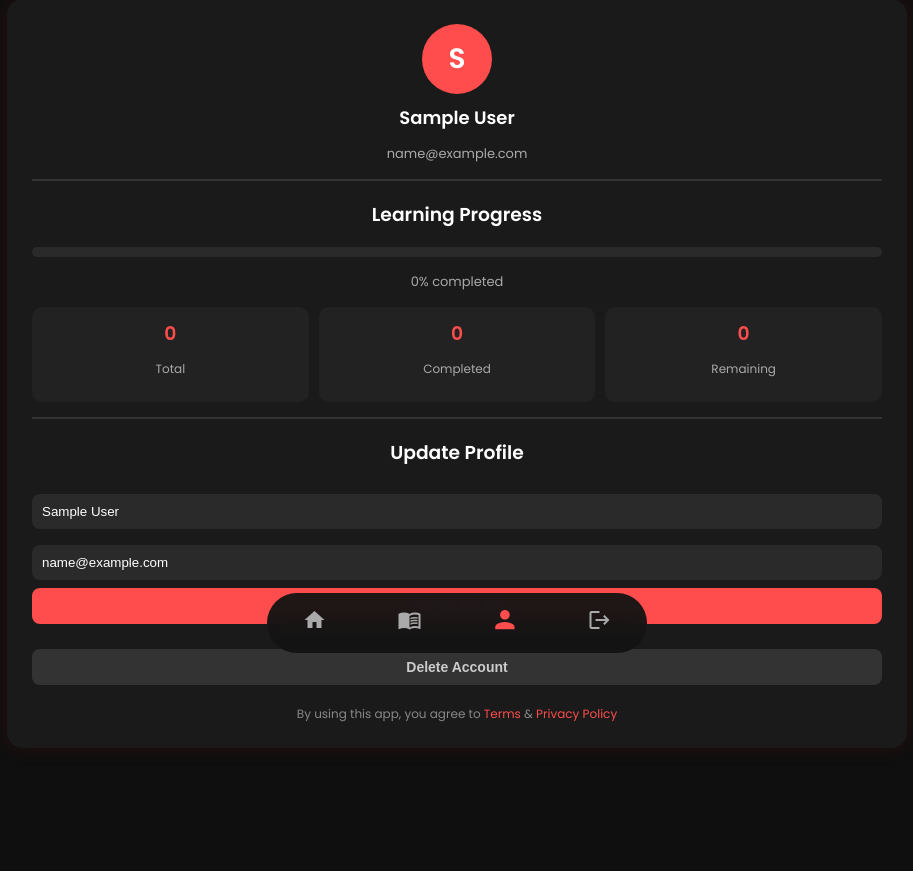
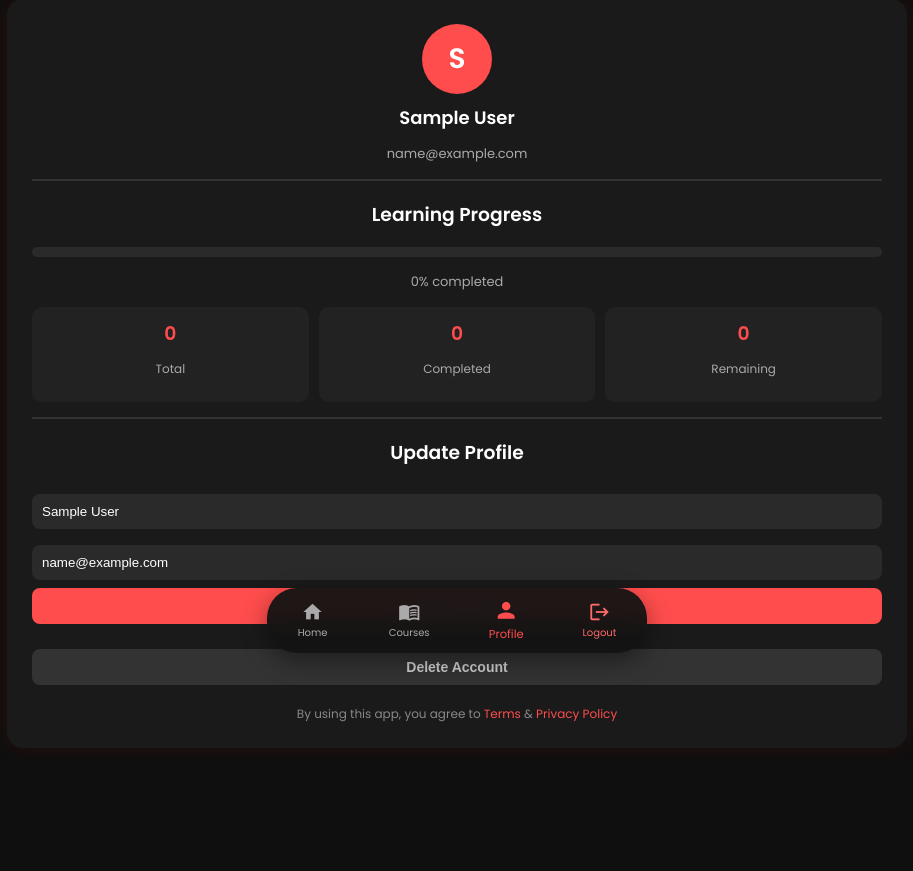
Before and after one commit to Rahul-web087/GyanaGhar, a Flask app: page /profile in a window 1280 px wide. Shown: the part 132-1003 px from the top of the page, without its empty margins (183-1096 px from the left). Run offline with Flask 3, Linux system fonts and the light colour scheme; the visitor is signed in with stand-in values (Sample User, id 1); data that the repository does not hold is empty.

Commit message:
fix base file

```diff
--- a/static/style.css
+++ b/static/style.css
@@ -254,6 +254,8 @@ input:focus, select:focus, textarea:focus {
 /* ========================= */
 /* BOTTOM NAV */
 /* ========================= */
+/* Bottom Navigation */
+
 .bottom-nav {
     position: fixed;
     bottom: 15px;
@@ -261,30 +263,56 @@ input:focus, select:focus, textarea:focus {
     transform: translateX(-50%);
     width: 85%;
     max-width: 380px;
-    height: 60px;
+    height: 65px;
     background: rgba(20, 20, 20, 0.95);
     border-radius: 30px;
     display: flex;
     justify-content: space-around;
     align-items: center;
-    backdrop-filter: blur(10px); /* NEW: premium look */
+    backdrop-filter: blur(10px);
+    box-shadow: 0 8px 25px rgba(0,0,0,0.4);
+    z-index: 1000;
 }
 
+/* Each nav item */
 .nav-item {
+    display: flex;
+    flex-direction: column;
+    align-items: center;
+    justify-content: center;
+    text-decoration: none;
     color: #aaa;
-    text-decoration: none;
+    font-size: 11px;
     transition: 0.3s;
 }
 
+/* Icon */
+.nav-item .material-icons {
+    font-size: 22px;
+    margin-bottom: 2px;
+}
+
+/* Label text */
+.nav-item small {
+    font-size: 10px;
+}
+
+/* Hover effect */
+.nav-item:hover {
+    color: #ff4d4d;
+    transform: translateY(-2px);
+}
+
+/* Active tab */
 .nav-item.active {
     color: #ff4d4d;
-    transform: scale(1.2);
+    transform: scale(1.15);
 }
 
-.nav-item:hover {
-    color: #ff4d4d;
+/* Logout slightly different */
+.nav-item.logout {
+    color: #ff6b6b;
 }
-
 /* ========================= */
 /* APP MODE */
 /* ========================= */
--- a/templates/base.html
+++ b/templates/base.html
@@ -1,4 +1,5 @@
 <!DOCTYPE html>
+
 <html lang="en">
 
 <head>
@@ -7,10 +8,8 @@
     <title>GyanaGhar - Free Learning Platform</title>
 
 <meta name="description" content="Learn Class 6 to 10 subjects free. Notes, chapters, and courses in GyanaGhar.">
-
 <meta name="keywords" content="GyanaGhar, education, notes, class 6, odia learning">
-
-<meta name="author" content="Rahul Nayak ">
+<meta name="author" content="Rahul Nayak">
 
 <meta name="viewport" content="width=device-width, initial-scale=1.0">
 
@@ -22,11 +21,14 @@
 
 <!-- CSS -->
 <link rel="stylesheet" href="{{ url_for('static', filename='style.css') }}">
+
+
 </head>
 
 <body>
 
-<!-- Terms Text -->
+<!-- Terms -->
+
 <p style="text-align:center; font-size:12px; color:#aaa; margin-top:10px;">
     By using this app, you agree to
     <a href="/terms">Terms</a> &
@@ -34,11 +36,13 @@
 </p>
 
 <!-- HEADER -->
+
 <header class="top-header">
     <div class="logo">GyanaGhar</div>
 </header>
 
 <!-- MAIN -->
+
 <div class="main-content">
     <div class="main-container">
         {% block content %}
@@ -47,27 +51,35 @@
 </div>
 
 <!-- BOTTOM NAV -->
+
 <nav class="bottom-nav">
+
 
 <a href="/dashboard" class="nav-item">
     <span class="material-icons">home</span>
+    <small>Home</small>
 </a>
 
 <a href="/class/1" class="nav-item">
     <span class="material-icons">menu_book</span>
+    <small>Courses</small>
 </a>
 
 <a href="/profile" class="nav-item">
     <span class="material-icons">person</span>
+    <small>Profile</small>
 </a>
 
-    <a href="/logout" class="nav-item">
+<a href="/logout" class="nav-item logout">
     <span class="material-icons">logout</span>
+    <small>Logout</small>
 </a>
+
 
 </nav>
 
 <!-- FOOTER -->
+
 <footer class="footer">
     <a href="/privacy-policy">Privacy Policy</a> |
     <a href="/terms">Terms & Conditions</a> |
@@ -77,17 +89,19 @@
     © 2026 GyanaGhar | Built by Rahul Nayak
 </footer>
 
-<!-- ACTIVE NAV -->
+<!-- ACTIVE NAV SCRIPT -->
+
 <script>
     const links = document.querySelectorAll('.nav-item');
     links.forEach(link => {
-        if (link.href === window.location.href) {
+        if (window.location.pathname === new URL(link.href).pathname) {
             link.classList.add('active');
         }
     });
 </script>
 
-<!--  Detect App -->
+<!-- APP MODE DETECTION -->
+
 <script>
     const isApp = /wv|Android|iPhone/i.test(navigator.userAgent);
     if (isApp) {
@@ -95,7 +109,8 @@
     }
 </script>
 
-<!--  Fade Animation -->
+<!-- FADE ANIMATION -->
+
 <script>
     window.addEventListener("load", function () {
         document.body.style.opacity = "1";
```
Lines whose indentation alone changed are shown as unchanged.
